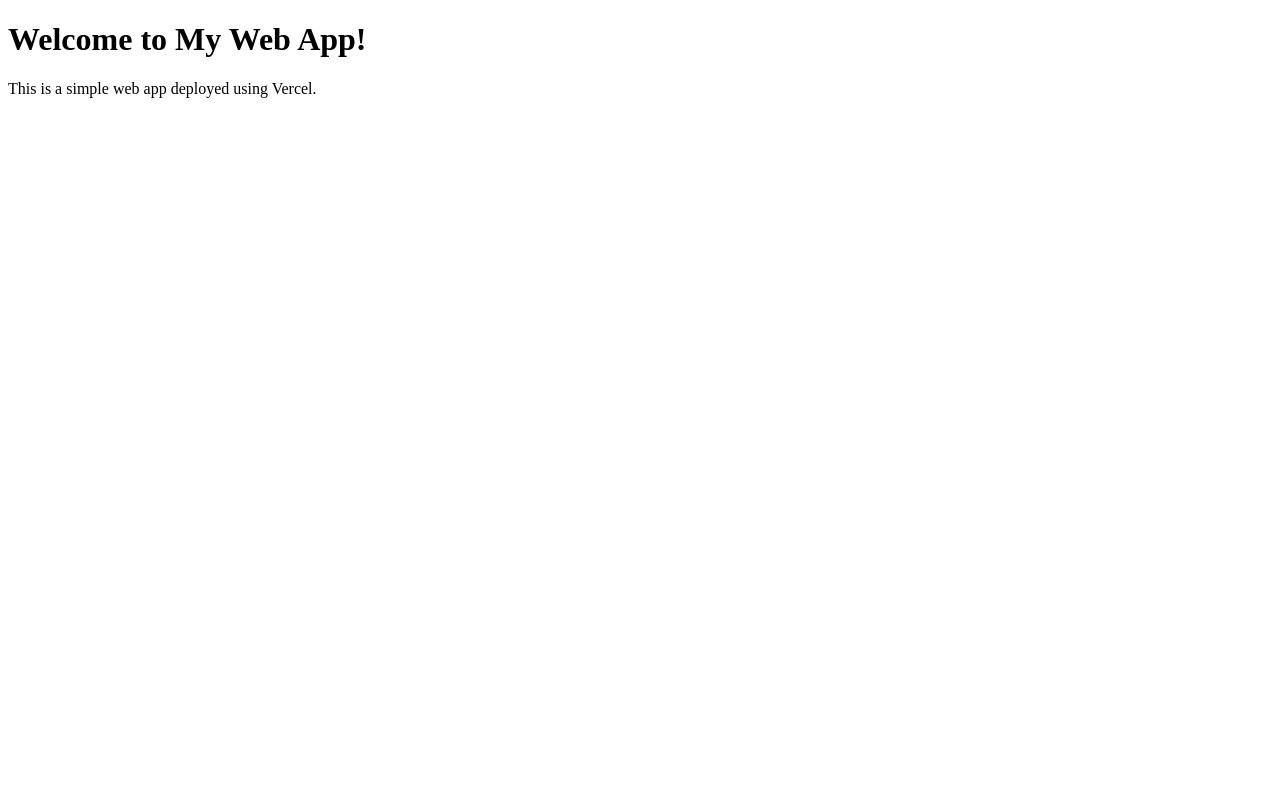
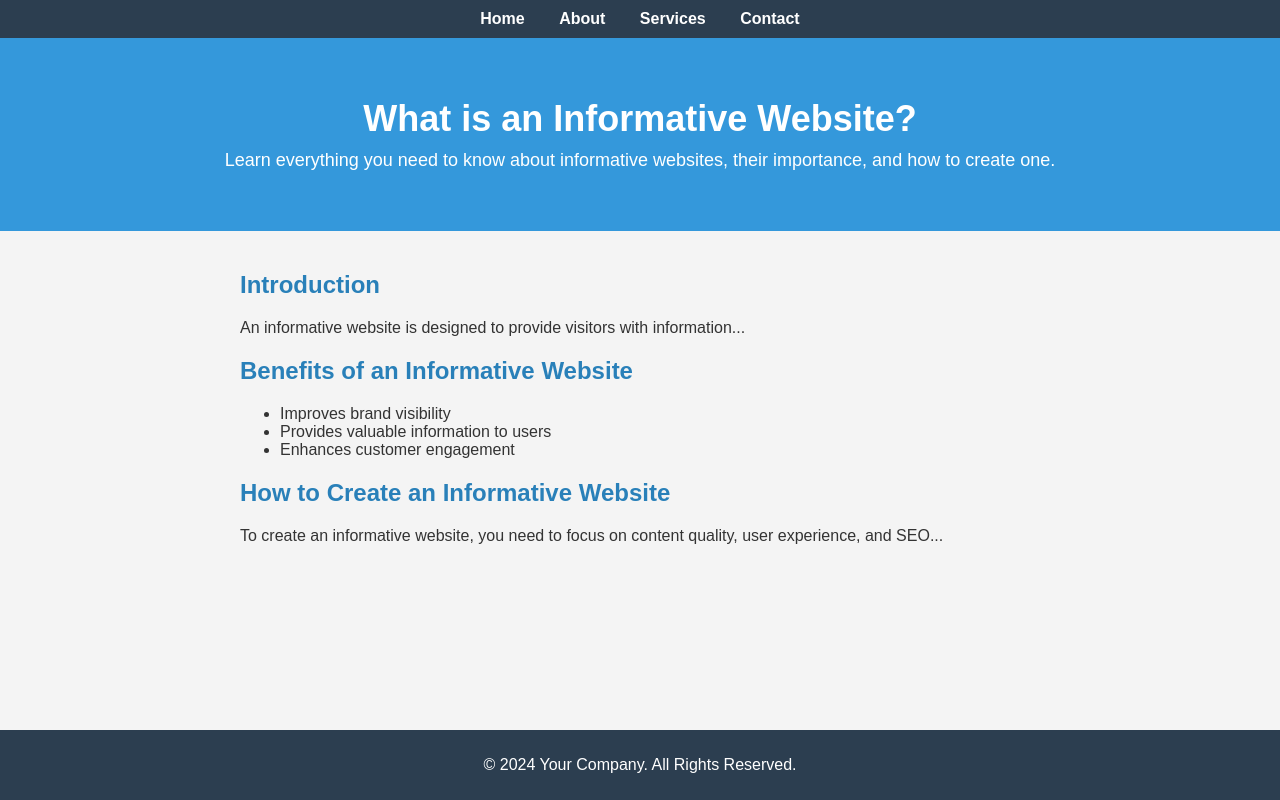
Before and after one commit to reissaavedra/secreto-estabilidad, a plain HTML site: page index.html in a window 1280 px wide. Drawn offline with Linux system fonts and the light colour scheme.

Commit message:
Add style to the web page.

```diff
--- a/index.html
+++ b/index.html
@@ -1,10 +1,51 @@
 <!DOCTYPE html>
-<html>
+<html lang="en">
 <head>
-    <title>My Web App</title>
+    <meta charset="UTF-8">
+    <meta name="viewport" content="width=device-width, initial-scale=1.0">
+    <title>Informative Website</title>
+    <link rel="stylesheet" href="styles.css">
 </head>
 <body>
-    <h1>Welcome to My Web App!</h1>
-    <p>This is a simple web app deployed using Vercel.</p>
+    <header>
+        <nav>
+            <ul>
+                <li><a href="#">Home</a></li>
+                <li><a href="#">About</a></li>
+                <li><a href="#">Services</a></li>
+                <li><a href="#">Contact</a></li>
+            </ul>
+        </nav>
+    </header>
+
+    <section class="hero">
+        <h1>What is an Informative Website?</h1>
+        <p>Learn everything you need to know about informative websites, their importance, and how to create one.</p>
+    </section>
+
+    <section class="content">
+        <article>
+            <h2>Introduction</h2>
+            <p>An informative website is designed to provide visitors with information...</p>
+        </article>
+        <article>
+            <h2>Benefits of an Informative Website</h2>
+            <ul>
+                <li>Improves brand visibility</li>
+                <li>Provides valuable information to users</li>
+                <li>Enhances customer engagement</li>
+            </ul>
+        </article>
+        <article>
+            <h2>How to Create an Informative Website</h2>
+            <p>To create an informative website, you need to focus on content quality, user experience, and SEO...</p>
+        </article>
+    </section>
+
+    <footer>
+        <p>&copy; 2024 Your Company. All Rights Reserved.</p>
+    </footer>
+
+    <script src="script.js"></script>
 </body>
 </html>
--- /dev/null
+++ b/script.js
@@ -0,0 +1,2 @@
+// Add any JavaScript functionality here, if needed.
+// For now, the page is static with no dynamic behavior.
--- /dev/null
+++ b/styles.css
@@ -0,0 +1,71 @@
+body {
+    font-family: Arial, sans-serif;
+    margin: 0;
+    padding: 0;
+    background-color: #f4f4f4;
+    color: #333;
+}
+
+header {
+    background-color: #2c3e50;
+    padding: 10px 0;
+}
+
+nav ul {
+    list-style-type: none;
+    margin: 0;
+    padding: 0;
+    text-align: center;
+}
+
+nav ul li {
+    display: inline;
+    margin: 0 15px;
+}
+
+nav ul li a {
+    color: #fff;
+    text-decoration: none;
+    font-weight: bold;
+}
+
+.hero {
+    background-color: #3498db;
+    color: #fff;
+    padding: 60px 20px;
+    text-align: center;
+}
+
+.hero h1 {
+    margin: 0;
+    font-size: 36px;
+}
+
+.hero p {
+    font-size: 18px;
+    margin: 10px 0 0;
+}
+
+.content {
+    padding: 20px;
+    max-width: 800px;
+    margin: 0 auto;
+}
+
+.content article {
+    margin-bottom: 20px;
+}
+
+.content h2 {
+    color: #2980b9;
+}
+
+footer {
+    background-color: #2c3e50;
+    color: #fff;
+    text-align: center;
+    padding: 10px 0;
+    position: absolute;
+    width: 100%;
+    bottom: 0;
+}
```
